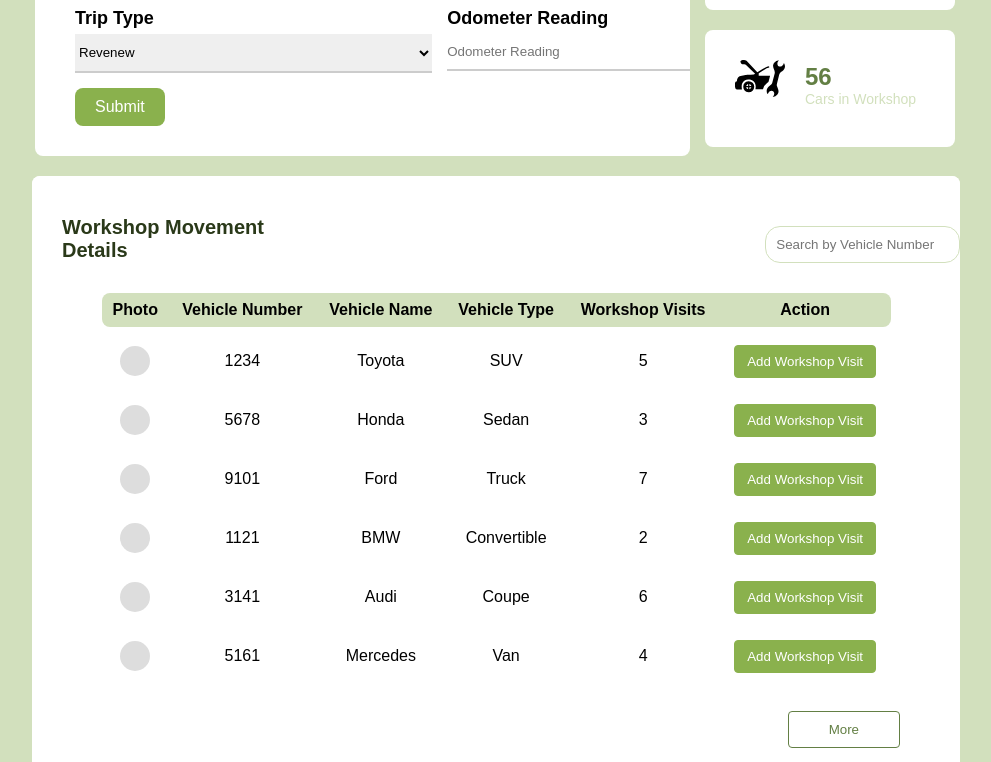
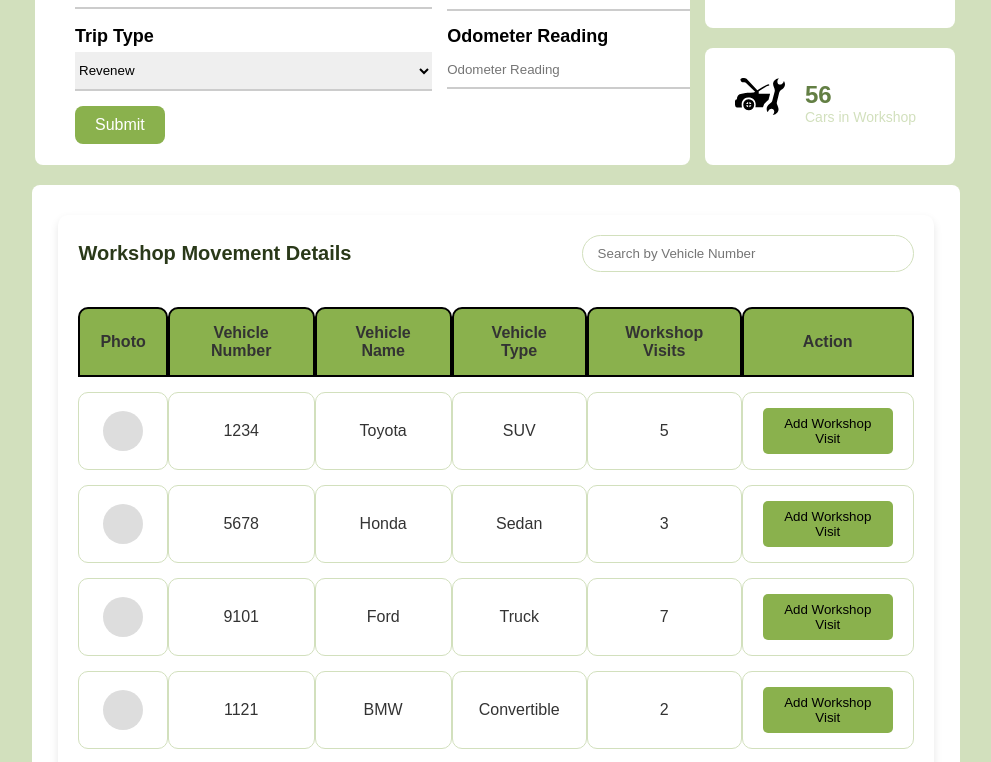
Before and after one commit to sweetysara/whiteline, a React (Create React App) app: page / in a window 1280 px wide. Shown: the part 2000-2762 px from the top of the page, without its empty margins (270-1261 px from the left). Built offline with nearby package versions, Linux system fonts and the light colour scheme; a web font is replaced by a local one.

Commit message:
Update: Changed the overall layout

```diff
--- a/src/components/Trips.css
+++ b/src/components/Trips.css
@@ -54,8 +54,9 @@
     color: black;
     padding: 3px;
     position: absolute;
-    top: 10px;
-    left: 3px;
+    /* top: 10px; */
+    /* left: 3px; */
+    font-size: 12px;
 
     z-index: 2;
 
@@ -64,9 +65,11 @@
 .trips .trip .trip-image h3 {
     color: white;
     position: absolute;
-
+    padding-top: 20px;
+    padding-left: 10px;
+    font-size: 17px;
     right: 60px;
-    top: 20px;
+    top: 25px;
 
     z-index: 3;
 }
--- a/src/components/keycustody.css
+++ b/src/components/keycustody.css
@@ -1,99 +1,136 @@
+/* General styles */
+:root {
+    --card-bg: #f9f9f9;
+    --background-color: #e0e0e0;
+    --button-color: #8ab14d;
+    --button-font-color: #fff;
+    --secondary-color: #6c757d;
+    --text-color: #333;
+    --header-bg: #8ab14d;
+    --header-color: #fff;
+}
+
+/* Container styles */
 .keycustody-table-container {
-    background: var(--button-font-color);
-    height: 700px;
-    width: 93%;
-    border-radius: 8px;
-    transition: all 0.5s ease-in-out;
-    overflow: hidden;
-    margin-left: 45px;
+    background: var(--card-bg);
+    height: auto;
+    width: 90%;
+    margin: 30px auto;
+    padding: 20px;
+    border-radius: 10px;
+    box-shadow: 0 4px 8px rgba(0, 0, 0, 0.1);
+    transition: all 0.3s ease-in-out;
+}
 
+.keycustody-table-container:hover {
+    box-shadow: 0 8px 16px rgba(0, 0, 0, 0.2);
+}
+
+/* Heading and search bar */
+.headinsearch {
+    display: flex;
+    justify-content: space-between;
+    align-items: center;
+    margin-bottom: 20px;
+}
+
+h3 {
+    margin: 0;
+    color: var(--text-color);
 }
 
 .keycustody-search-bar {
-    width: 45%;
-    margin-left: 350px;
-    margin-top: 30px;
-    margin-bottom: 20px;
-    /* Adjust margin as needed */
-    padding: 10px;
-    border: 1px solid #ccc;
-    border-radius: 8px;
+    width: 300px;
+    padding: 10px 15px;
+    border: 1px solid var(--background-color);
+    border-radius: 20px;
+    outline: none;
+    transition: box-shadow 0.3s ease-in-out;
 }
 
-h3 {
-    margin-left: 30px;
-    text-align: top;
+.keycustody-search-bar:focus {
+    box-shadow: 0 0 5px rgba(0, 123, 255, 0.5);
 }
 
-.headinsearch {
-    display: flex;
-    flex-direction: row;
-    /* Change from column to row */
-    align-items: center;
-    /* Align items vertically */
-    margin-top: 20px;
-    /* Add margin to the top of the container */
-}
-
-
+/* Table styles */
 .keycustody-vehicle-table {
-    width: 95%;
+    width: 100%;
     border-collapse: separate;
-    /* Ensure spacing between rows */
-    border-spacing: 0 10px;
-    /* Create a gap between rows */
-    margin-left: 30px;
+    border-spacing: 0 15px;
     margin-bottom: 20px;
 }
 
 .keycustody-vehicle-table th,
 .keycustody-vehicle-table td {
-    padding: 8px;
+    padding: 15px 20px; /* Adjusted padding for more space */
     text-align: center;
-    background-clip: padding-box;
-}
-
-.keycustody-vehicle-table th:first-child,
-.keycustody-vehicle-table td:first-child {
-    border-top-left-radius: 8px;
-    /* Rounded left edge for the first column */
-    border-bottom-left-radius: 8px;
-    /* Rounded left edge for the first column */
-}
-
-.keycustody-vehicle-table th:last-child,
-.keycustody-vehicle-table td:last-child {
-    border-top-right-radius: 8px;
-    /* Rounded right edge for the last column */
-    border-bottom-right-radius: 8px;
-    /* Rounded right edge for the last column */
+    color: var(--text-color);
+    border: 1px solid black; /* Black border */
 }
 
 .keycustody-vehicle-table th {
-    background-color: var(--background-color);
+    background-color: var(--header-bg);
+    border: 2px solid black; /* Black border */
+    border-top-left-radius: 10px;
+    border-top-right-radius: 10px;
 }
 
-.keycutody-vehicle-table td {
-    background-color: var(--background-color);
+.keycustody-vehicle-table td {
+    background-color: var(--card-bg);
+    border: 1px solid var(--background-color);
+    border-radius: 10px;
+    transition: transform 0.3s ease-in-out, box-shadow 0.3s ease-in-out;
 }
 
+.keycustody-vehicle-table td:hover {
+    transform: translateY(-5px);
+    box-shadow: 0 4px 8px rgba(0, 0, 0, 0.1);
+}
+
+.keycustody-vehicle-table td:first-child {
+    border-top-left-radius: 10px;
+    border-bottom-left-radius: 10px;
+}
+
+.keycustody-vehicle-table td:last-child {
+    border-top-right-radius: 10px;
+    border-bottom-right-radius: 10px;
+}
+
+/* Add margin to each cell for spacing between columns */
+.keycustody-vehicle-table td:not(:last-child) {
+    margin-right: 10px;
+}
+
+/* Action buttons */
 .keycustody-action-button {
     background-color: var(--button-color);
-    color: white;
+    color: black;
     border: none;
-    padding: 8px 12px;
+    padding: 8px 15px;
     cursor: pointer;
-    border-radius: 4px;
+    border-radius: 5px;
+    transition: background-color 0.3s ease-in-out;
 }
 
+.keycustody-action-button:hover {
+    background-color: darken(var(--button-color), 10%);
+}
+
+/* More button */
 .keycustody-more-button {
     background-color: var(--button-font-color);
-
     color: var(--secondary-color);
     border: 1px solid var(--secondary-color);
-    padding: 10px 40px;
+    padding: 10px 20px;
     cursor: pointer;
-    border-radius: 4px;
-    margin-right: 30px;
+    border-radius: 5px;
+    margin-top: 40px;
     float: right;
+    transition: background-color 0.3s ease-in-out, color 0.3s ease-in-out;
 }
+
+.keycustody-more-button:hover {
+    background-color: var(--secondary-color);
+    color: var(--button-font-color);
+}
--- a/src/components/table.css
+++ b/src/components/table.css
@@ -1,111 +1,143 @@
-.table-container {
-
-    background: var(--card-bg);
-    height: 600px;
-    width: 100%;
-    align-items: center;
-    border-radius: 8px;
-    transition: all 0.5s ease-in-out;
-    overflow: hidden;
-
+/* General styles */
+:root {
+    --card-bg: #f9f9f9;
+    --background-color: #e0e0e0;
+    --button-color: #8ab14d;
+    --button-font-color: #fff;
+    --secondary-color: #6c757d;
+    --text-color: #333;
+    --header-bg: #8ab14d;
+    --header-color: #fff;
 }
 
+/* Container styles */
+.table-container {
+    background: var(--card-bg);
+    height: auto;
+    width: 90%;
+    margin: 30px auto;
+    padding: 20px;
+    border-radius: 10px;
+    box-shadow: 0 4px 8px rgba(0, 0, 0, 0.1);
+    transition: all 0.3s ease-in-out;
+}
+
+.table-container:hover {
+    box-shadow: 0 8px 16px rgba(0, 0, 0, 0.2);
+}
+
+/* Heading and search bar */
 .headinsearch {
     display: flex;
-    flex-direction: row;
-    /* Change from column to row */
+    justify-content: space-between;
     align-items: center;
-    /* Align items vertically */
-    margin-top: 20px;
-    /* Add margin to the top of the container */
+    margin-bottom: 20px;
 }
 
 h3 {
-    margin-left: 30px;
-    text-align: top;
+    margin: 0;
+    color: var(--text-color);
 }
 
 .search-bar {
-    width: 25%;
-    margin-left: 500px;
-    margin-top: 30px;
-    margin-bottom: 20px;
-    /* Adjust margin as needed */
-    padding: 10px;
+    width: 300px;
+    padding: 10px 15px;
     border: 1px solid var(--background-color);
-    border-radius: 15px;
+    border-radius: 20px;
+    outline: none;
+    transition: box-shadow 0.3s ease-in-out;
 }
 
+.search-bar:focus {
+    box-shadow: 0 0 5px rgba(0, 123, 255, 0.5);
+}
 
+/* Table styles */
 .vehicle-table {
-    width: 85%;
+    width: 100%;
     border-collapse: separate;
-    /* Ensure spacing between rows */
-    border-spacing: 0 10px;
-    /* Create a gap between rows */
-    margin-left: 70px;
-    margin-bottom: 20px;
+    border-spacing: 0 15px;
 }
 
 .vehicle-table th,
 .vehicle-table td {
-    padding: 8px;
+    padding: 15px 20px; /* Adjusted padding for more space */
     text-align: center;
-    background-clip: padding-box;
-    /* Prevents background color from overflowing rounded corners */
-}
-
-.vehicle-table th:first-child,
-.vehicle-table td:first-child {
-    border-top-left-radius: 8px;
-    /* Rounded left edge for the first column */
-    border-bottom-left-radius: 8px;
-    /* Rounded left edge for the first column */
-}
-
-.vehicle-table th:last-child,
-.vehicle-table td:last-child {
-    border-top-right-radius: 8px;
-    /* Rounded right edge for the last column */
-    border-bottom-right-radius: 8px;
-    /* Rounded right edge for the last column */
+    color: var(--text-color);
 }
 
 .vehicle-table th {
-    background-color: var(--background-color);
+    background-color: var(--header-bg);
+    border: 2px solid black; /* Added black border */
+    border-top-left-radius: 10px;
+    border-top-right-radius: 10px;
 }
 
 .vehicle-table td {
     background-color: var(--card-bg);
+    border: 1px solid var(--background-color);
+    border-radius: 10px;
+    transition: transform 0.3s ease-in-out, box-shadow 0.3s ease-in-out;
 }
 
+.vehicle-table td:hover {
+    transform: translateY(-5px);
+    box-shadow: 0 4px 8px rgba(0, 0, 0, 0.1);
+}
 
+.vehicle-table td:first-child {
+    border-top-left-radius: 10px;
+    border-bottom-left-radius: 10px;
+}
 
+.vehicle-table td:last-child {
+    border-top-right-radius: 10px;
+    border-bottom-right-radius: 10px;
+}
+
+/* Add margin to each cell for spacing between columns */
+.vehicle-table td:not(:last-child) {
+    margin-right: 10px;
+}
+
+/* Photo cell */
 .photo-cell .round-photo {
-    width: 30px;
-    height: 30px;
+    width: 40px;
+    height: 40px;
     background-color: #ddd;
     border-radius: 50%;
     margin: 0 auto;
 }
 
+/* Action buttons */
 .action-button {
     background-color: var(--button-color);
-    color: var(--button-font-color);
-    border: 1px solid var(--button-color);
-    padding: 8px 12px;
+    color: black;
+    border: none;
+    padding: 8px 15px;
     cursor: pointer;
-    border-radius: 4px;
+    border-radius: 5px;
+    transition: background-color 0.3s ease-in-out;
 }
 
+.action-button:hover {
+    background-color: darken(var(--button-color), 10%);
+}
+
+/* More button */
 .table-more-button {
     background-color: var(--button-font-color);
-
     color: var(--secondary-color);
     border: 1px solid var(--secondary-color);
-    padding: 10px 40px;
+    padding: 10px 20px;
     cursor: pointer;
-    border-radius: 4px;
-    margin-right: 60px;
+    border-radius: 5px;
+    margin-top: 20px;
     float: right;
+    transition: background-color 0.3s ease-in-out, color 0.3s ease-in-out;
 }
+
+.table-more-button:hover {
+    background-color: var(--secondary-color);
+    color: var(--button-font-color);
+}
--- a/src/components/table.js
+++ b/src/components/table.js
@@ -1,7 +1,9 @@
-import React from 'react';
+import React, { useState } from 'react';
 import './table.css';
 
 const Table = () => {
+    const [searchTerm, setSearchTerm] = useState('');
+
     const dummyData = [
         { vehicleNumber: '1234', vehicleName: 'Toyota', vehicleType: 'SUV', workshopVisits: 5 },
         { vehicleNumber: '5678', vehicleName: 'Honda', vehicleType: 'Sedan', workshopVisits: 3 },
@@ -9,14 +11,27 @@ const Table = () => {
         { vehicleNumber: '1121', vehicleName: 'BMW', vehicleType: 'Convertible', workshopVisits: 2 },
         { vehicleNumber: '3141', vehicleName: 'Audi', vehicleType: 'Coupe', workshopVisits: 6 },
         { vehicleNumber: '5161', vehicleName: 'Mercedes', vehicleType: 'Van', workshopVisits: 4 },
+    ];
 
-    ];
+    const handleSearchChange = (e) => {
+        setSearchTerm(e.target.value);
+    };
+
+    const filteredData = dummyData.filter(data =>
+        data.vehicleNumber.includes(searchTerm)
+    );
 
     return (
         <div className="table-container">
             <div className='headinsearch'>
                 <h3>Workshop Movement Details</h3>
-                <input type="text" className="search-bar" placeholder="Search by Vehicle Number" />
+                <input
+                    type="text"
+                    className="search-bar"
+                    placeholder="Search by Vehicle Number"
+                    value={searchTerm}
+                    onChange={handleSearchChange}
+                />
             </div>
             <table className="vehicle-table">
                 <thead>
@@ -30,7 +45,7 @@ const Table = () => {
                     </tr>
                 </thead>
                 <tbody>
-                    {dummyData.map((data, index) => (
+                    {filteredData.map((data, index) => (
                         <tr key={index}>
                             <td className="photo-cell">
                                 <div className="round-photo"></div>
@@ -43,7 +58,6 @@ const Table = () => {
                         </tr>
                     ))}
                 </tbody>
-
             </table>
             <button className="table-more-button">More</button>
         </div>
```
Also changed, not shown: src/components/dashboard.css (+7 -3 lines).
